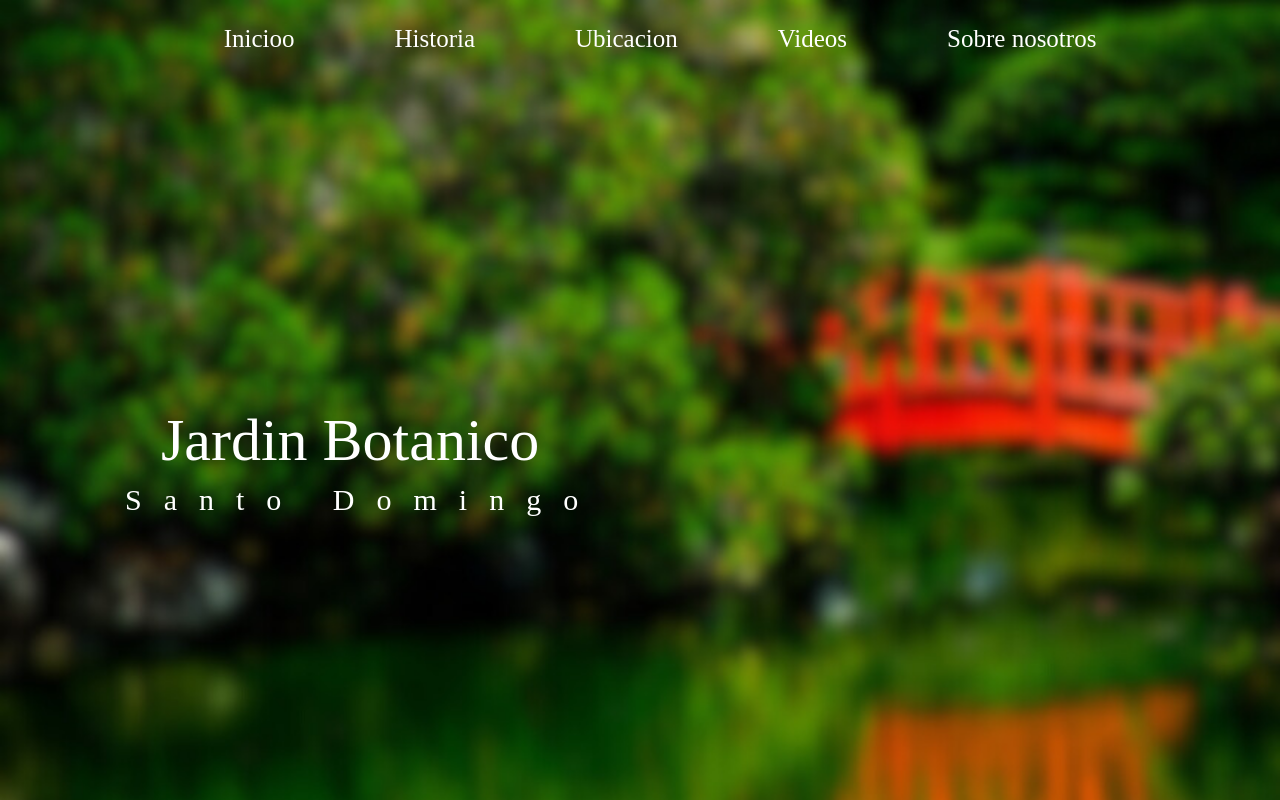
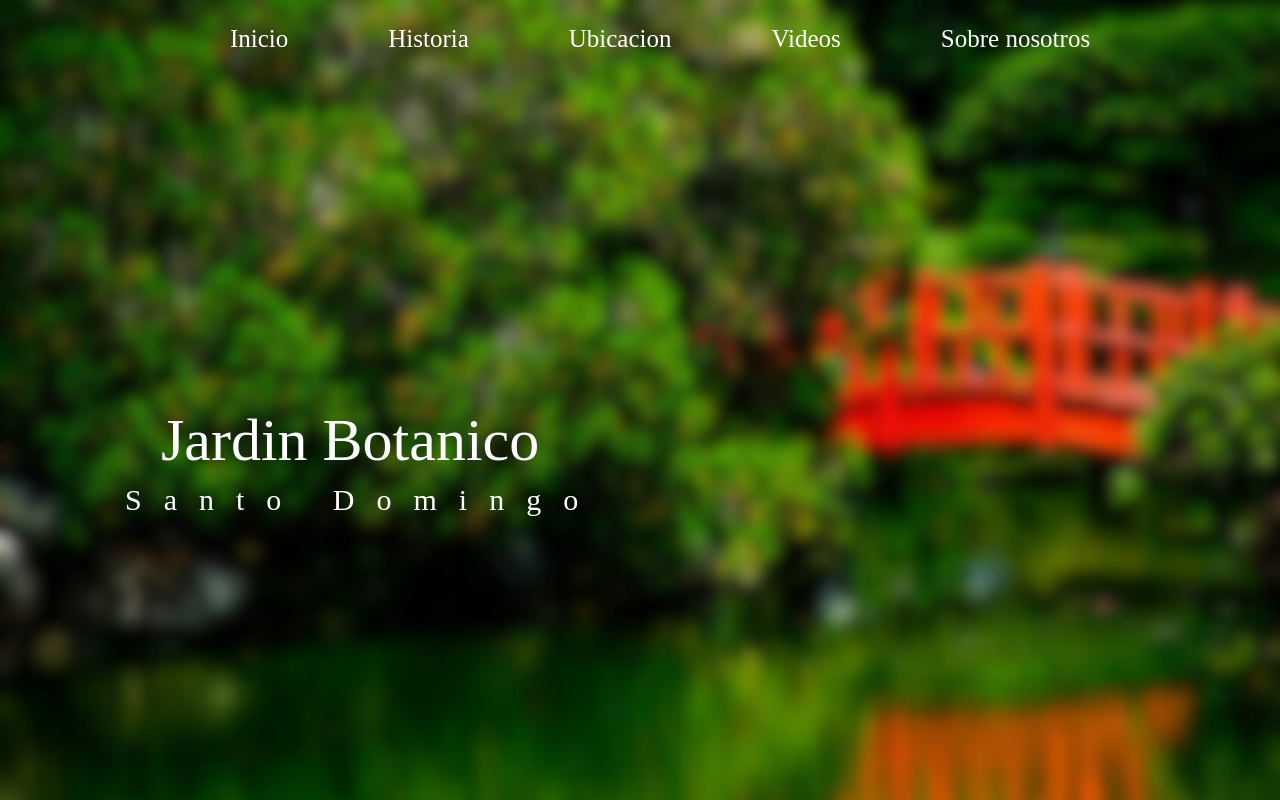
Before and after one commit to AndyMendez08/web_practica, a plain HTML site: page index.html in a window 1280 px wide. Shown: the top 800 px of the page. Drawn offline with Linux system fonts and the light colour scheme.

Commit message:
arreglando el menu

```diff
--- a/index.html
+++ b/index.html
@@ -17,7 +17,7 @@
 
                  <div>
     <ul class="menu__container">
-        <li class="menu__container--item"><a class="menu__container--a" href="#">Inicioo</a></li>
+        <li class="menu__container--item"><a class="menu__container--a" href="#">Inicio</a></li>
         <li class="menu__container--item"><a class="menu__container--a" href="#historia">Historia</a></li>
         <li class="menu__container--item"><a class="menu__container--a" href="#ubicacion">Ubicacion</a></li>
         <li class="menu__container--item"><a class="menu__container--a" href="#videos">Videos</a></li>
```
